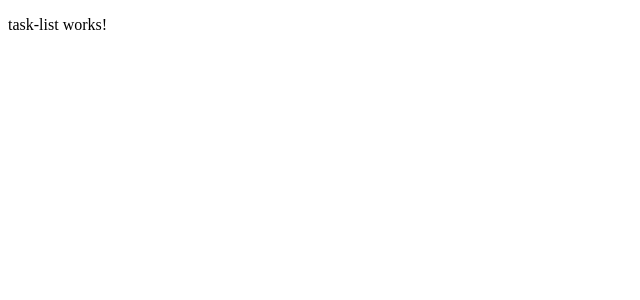
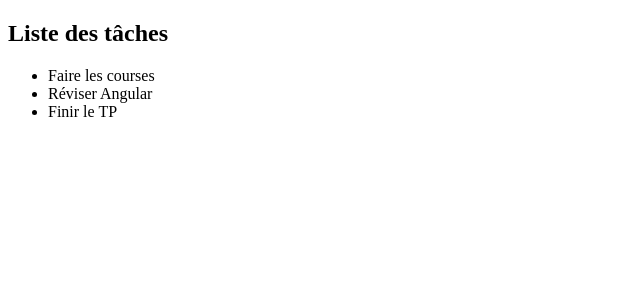
Before and after one commit to Liantsoa1781/task-manager, an Angular app: page / in a window 1280 px wide. Shown: the top 300 px of the page, without its empty margins (0-640 px from the left). Built offline with nearby package versions, Linux system fonts and the light colour scheme.

Commit message:
Créeation de la liste de taches

```diff
--- a/src/app/app.ts
+++ b/src/app/app.ts
@@ -1,13 +1,14 @@
 import { TaskList } from './task-list/task-list';
 import { Component, signal } from '@angular/core';
-import { RouterOutlet } from '@angular/router';
+// import { RouterOutlet } from '@angular/router';
 
 @Component({
-  imports: [RouterOutlet, TaskList],
+  imports: [TaskList],
   selector: 'app-root',
   styleUrl: './app.css',
   templateUrl: './app.html',
 })
+
 export class App {
   protected readonly title = signal('gestion-taches');
 }
--- a/src/app/task-list/task-list.html
+++ b/src/app/task-list/task-list.html
@@ -1 +1,7 @@
-<p>task-list works!</p>
+<h2>Liste des tâches</h2>
+
+<ul>
+    @for (task of tasks; track task) {
+        <li>{{task}}</li>
+    }
+</ul>
--- a/src/app/task-list/task-list.ts
+++ b/src/app/task-list/task-list.ts
@@ -6,4 +6,7 @@ import { Component } from '@angular/core';
   styleUrl: './task-list.css',
   templateUrl: './task-list.html',
 })
-export class TaskList {}
+
+export class TaskList {
+  tasks: string[] = ['Faire les courses', 'Réviser Angular', 'Finir le TP'];
+}
```
